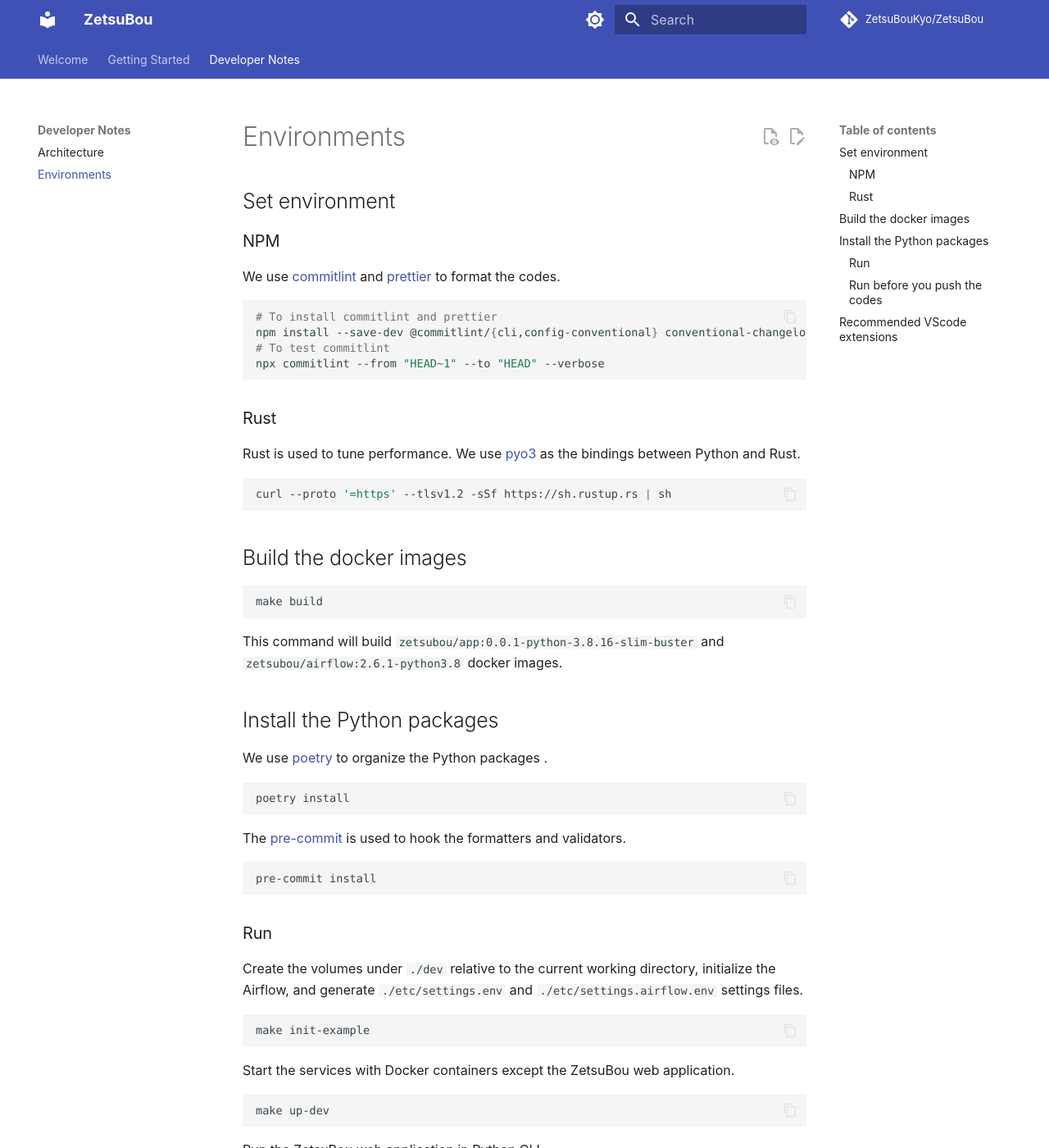
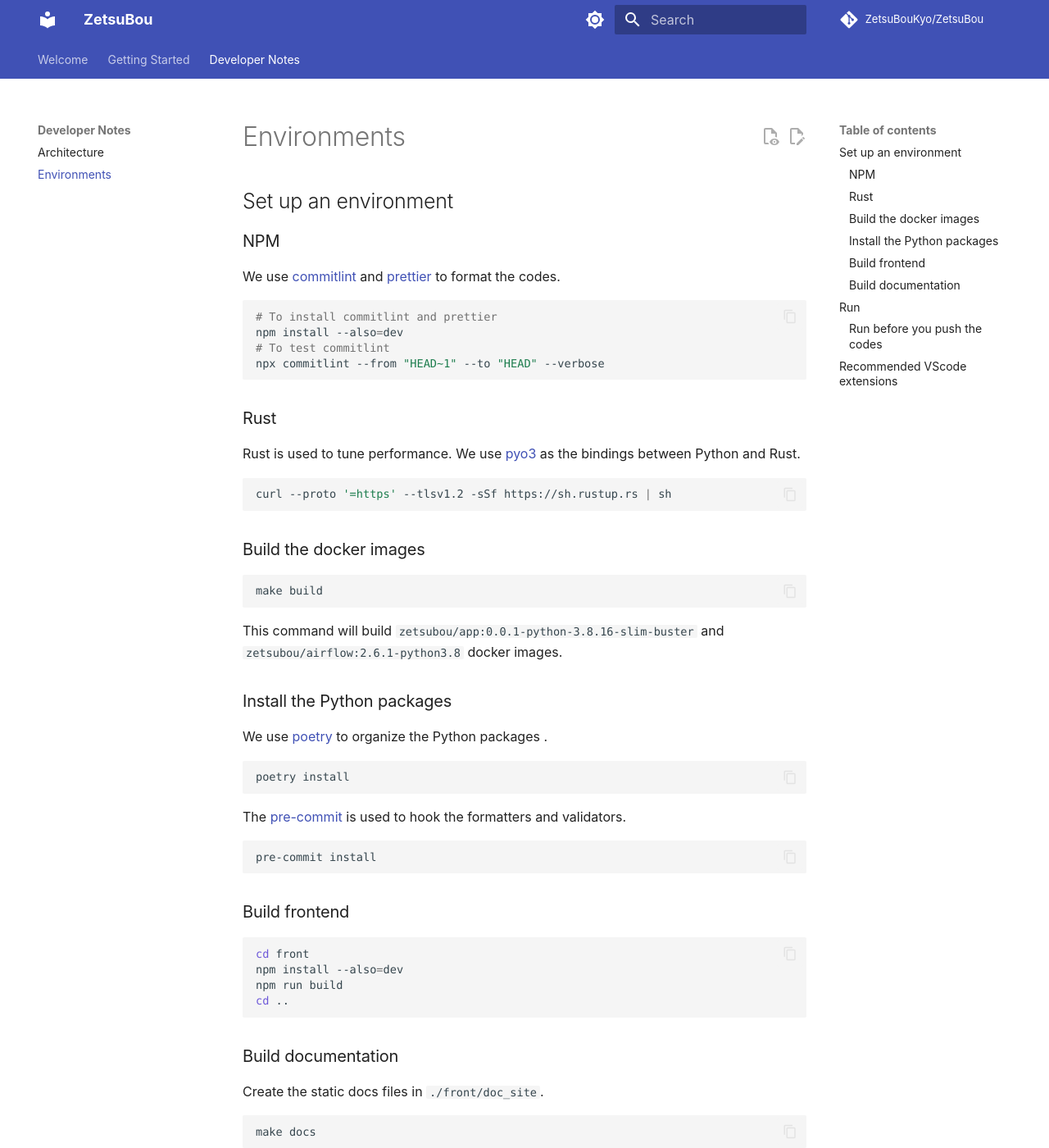
Before and after one commit to ZetsuBouKyo/ZetsuBou, an MkDocs documentation site: the page built from docs/developer-notes/environments.md, in a window 1280 px wide and 1400 px high. Shown: the whole window at 82% size. Built offline with MkDocs 1.6.1 and Material for MkDocs 9.7.7, drawn with Linux system fonts in a browser that asks for light colours; comment, search, counter and statistics services are not loaded; some of the changed text lies outside the part shown.

Commit message:
docs: update

````diff
--- a/docs/developer-notes/environments.md
+++ b/docs/developer-notes/environments.md
@@ -1,6 +1,6 @@
 # Environments
 
-## Set environment
+## Set up an environment
 
 ### NPM
 
@@ -9,7 +9,7 @@ We use [commitlint](https://github.com/conventional-changelog/commitlint) and
 
 ```sh
 # To install commitlint and prettier
-npm install --save-dev @commitlint/{cli,config-conventional} conventional-changelog prettier prettier-eslint
+npm install --also=dev
 # To test commitlint
 npx commitlint --from "HEAD~1" --to "HEAD" --verbose
 ```
@@ -23,7 +23,7 @@ bindings between Python and Rust.
 curl --proto '=https' --tlsv1.2 -sSf https://sh.rustup.rs | sh
 ```
 
-## Build the docker images
+### Build the docker images
 
 ```sh
 make build
@@ -32,7 +32,7 @@ make build
 This command will build `zetsubou/app:0.0.1-python-3.8.16-slim-buster` and
 `zetsubou/airflow:2.6.1-python3.8` docker images.
 
-## Install the Python packages
+### Install the Python packages
 
 We use [poetry](https://github.com/python-poetry/poetry) to organize the Python packages
 .
@@ -48,7 +48,24 @@ formatters and validators.
 pre-commit install
 ```
 
-### Run
+### Build frontend
+
+```sh
+cd front
+npm install --also=dev
+npm run build
+cd ..
+```
+
+### Build documentation
+
+Create the static docs files in `./front/doc_site`.
+
+```sh
+make docs
+```
+
+## Run
 
 Create the volumes under `./dev` relative to the current working directory, initialize
 the Airflow, and generate `./etc/settings.env` and `./etc/settings.airflow.env` settings
@@ -94,9 +111,24 @@ Or you can run `app.py` directly if you need to.
 
 ### Run before you push the codes
 
-```sh
-make lint
-```
+You should run the following command for every commit or you can run the commands
+manually.
+
+=== "Makefile"
+
+    ``` sh
+    make lint
+    ```
+
+=== "Manually"
+
+    ``` sh
+    # To format the files
+    pre-commit run --all-files
+    # To check the commit format. This command checks only one commit. If you want to
+    # check multiple commits, you can change the number in `HEAD~1`.
+    npx commitlint --from "HEAD~1" --to "HEAD" --verbose
+    ```
 
 ## Recommended VScode extensions
 
--- a/mkdocs.yml
+++ b/mkdocs.yml
@@ -78,7 +78,7 @@ extra:
 nav:
   - Welcome: index.md
   - Getting Started:
-    - Example: getting-started/example.md
+    - Launch an example: getting-started/launch-an-example.md
   - Developer Notes:
     - Architecture: developer-notes/architecture.md
     - Environments: developer-notes/environments.md
````
Also changed, not shown: docs/developer-notes/architecture.md (+8 -0 lines), docs/getting-started/launch-an-example.md (renamed from docs/getting-started/example.md, +1 -1 lines).
